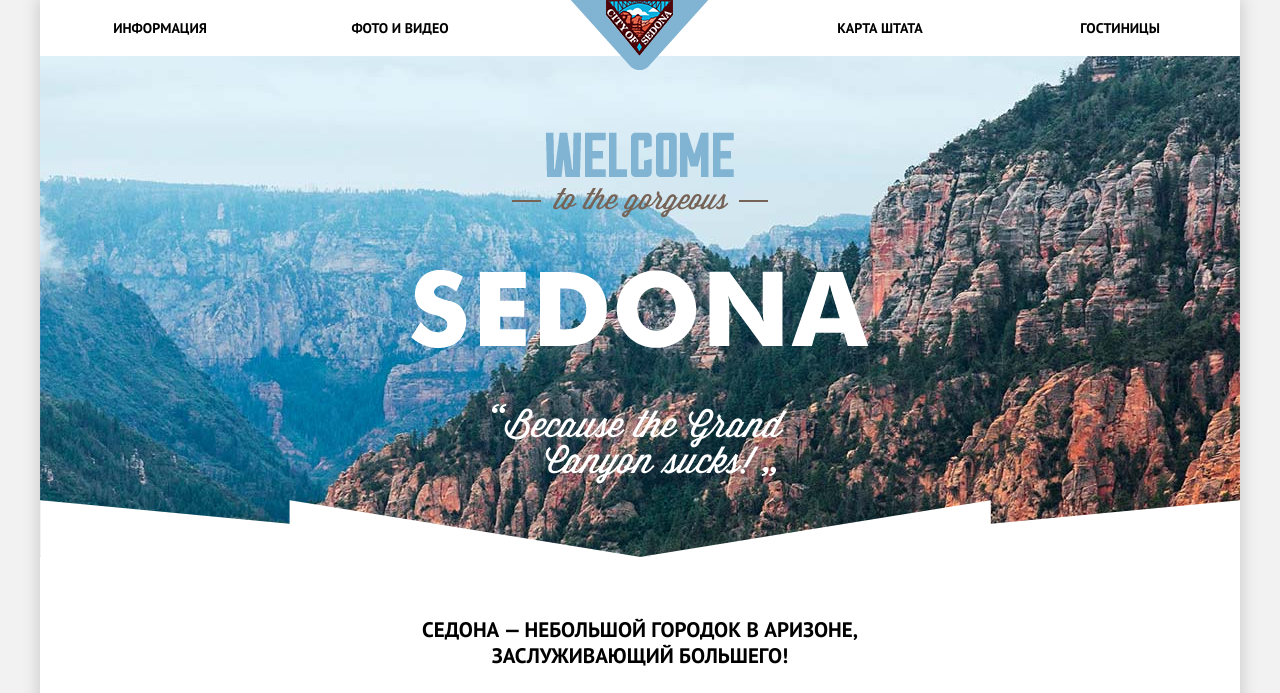
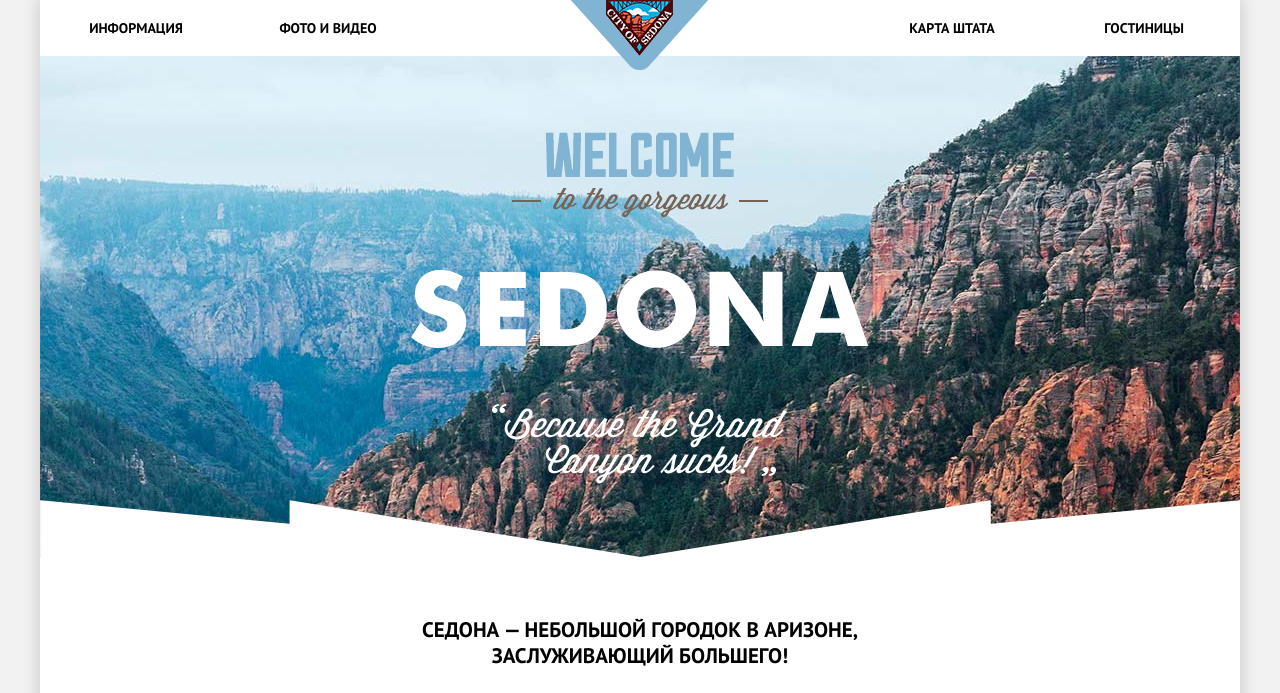
Before and after one commit to kritua/147579-sedona, a plain HTML site: page index.html in a window 1280 px wide. Shown: the top 693 px of the page. Drawn offline with Linux system fonts and the light colour scheme; files whose address does not match are found by name.

Commit message:
Commit changes

```diff
--- a/css/style.css
+++ b/css/style.css
@@ -55,9 +55,6 @@ body {
     background-color: #f2f2f2;
 }
 
-body {
-    padding: 0 40px;
-}
 
 a {
     text-decoration: none;
@@ -116,6 +113,10 @@ button:enabled {
     padding: 19px 0;
     text-align: center;
     flex-basis: 20%;
+}
+
+.main-menu li:nth-child(2) {
+    margin-right: 20%;
 }
 
 .main-header img {
@@ -416,7 +417,7 @@ button:enabled {
 
 .date-form:active::before,
 .icon-plus:active::before,
-.icon-minus:active::before{
+.icon-minus:active::before {
     color: #81b3d2;
 }
 
@@ -500,7 +501,7 @@ footer b {
     color: #81b3d2;
 }
 
-.footer-social a{
+.footer-social a {
     color: #ffffff;
     font-size: 19px;
     padding: 12px 10px;
```
Also changed, not shown: hotels.html (+0 -1 lines).
